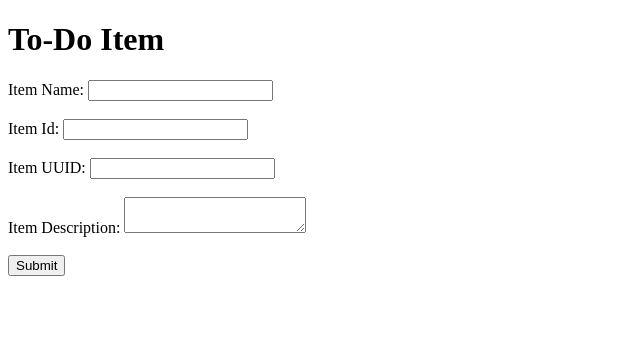
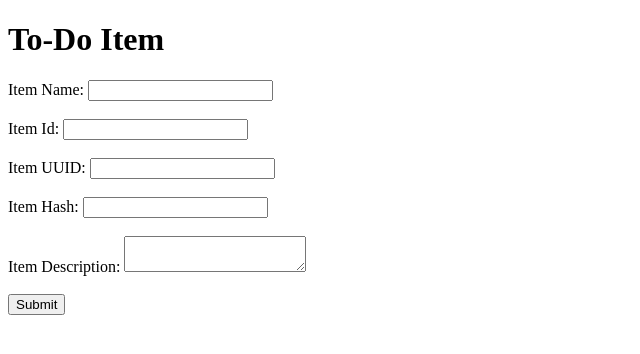
Before and after one commit to prachimagadum06-ops/Git_and_Github_Prachi, a Flask app: template templates/todo.html in a window 1280 px wide. Shown: the top 354 px of the page, without its empty margins (0-640 px from the left). Run offline with Flask 3, Linux system fonts and the light colour scheme; the template is opened without the code that fills it, so the values that code supplies are empty.

Commit message:
Add Item Hash field

```diff
--- a/templates/todo.html
+++ b/templates/todo.html
@@ -21,6 +21,11 @@
 
         <lable>Item UUID:</lable>
         <input type="text" name="Item_Id" required>
+
+        <br><br>
+
+        <lable>Item Hash:</lable>
+        <input type="text" name="Hash_Id" required>
 
         <br><br>
 
```
